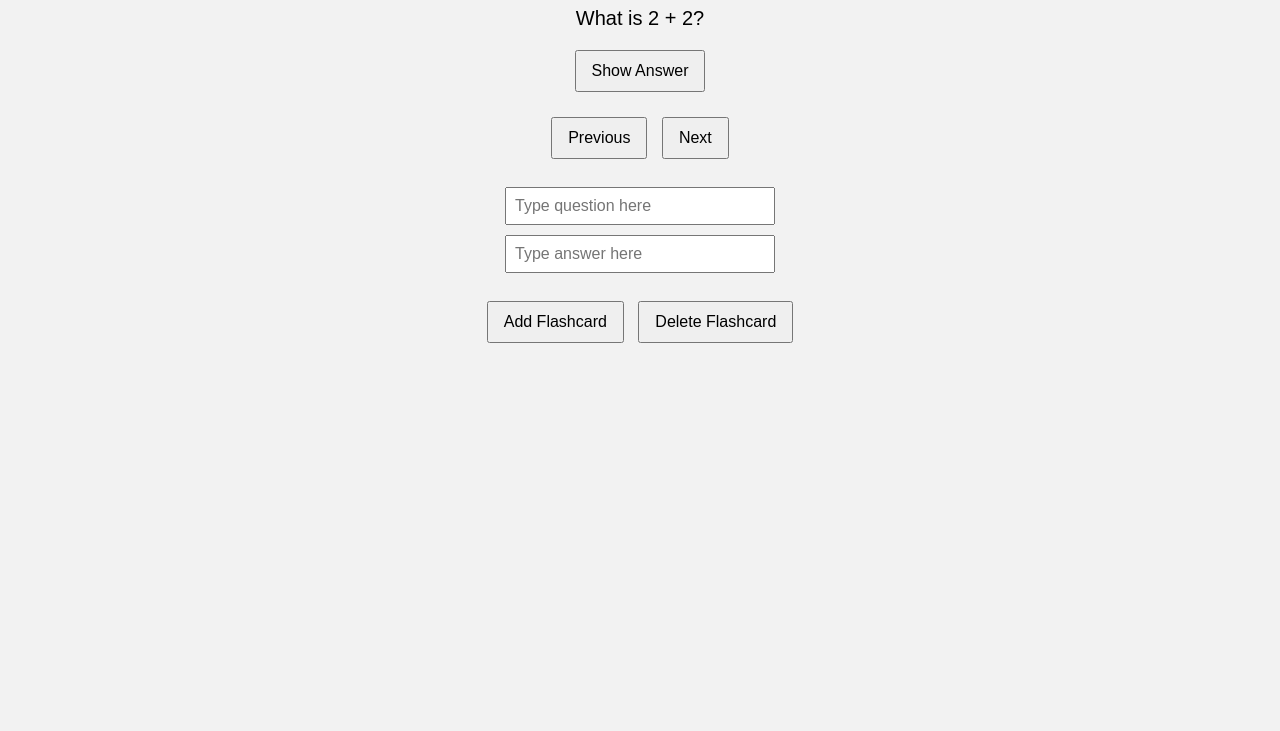
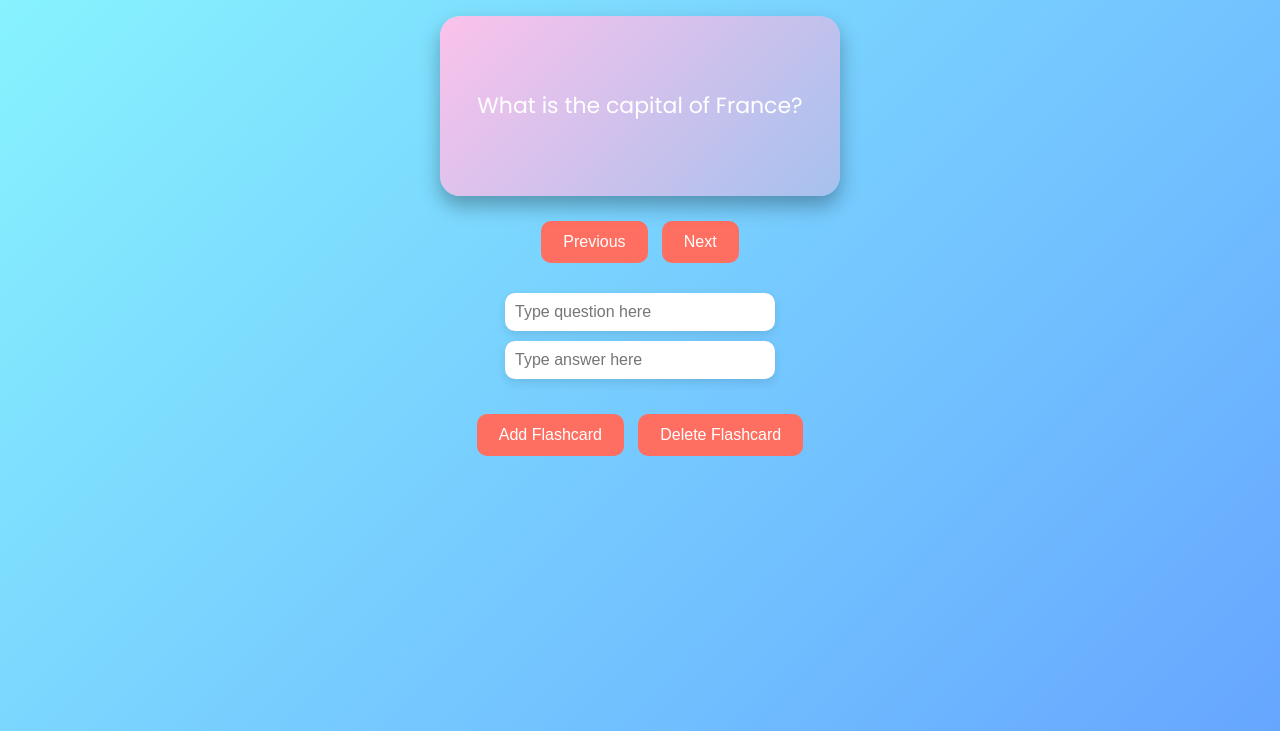
Before and after one commit to soniyamary2007-wq/CodeAlpha_FlashcardQuizApp, a plain HTML site: page index.html in a window 1280 px wide. Shown: the part 109-840 px from the top of the page. Before the commit the page ends 800 px from the top, so only its background shows below. Drawn offline with Linux system fonts and the light colour scheme.

Commit message:
Update index.html

```diff
--- a/index.html
+++ b/index.html
@@ -1,128 +1,213 @@
 <!DOCTYPE html>
 <html>
 <head>
-  <title>Flashcard Quiz App</title>
+  <title>Flashcard Quiz App - 7th Grade</title>
+  <style>
+    @import url('https://fonts.googleapis.com/css2?family=Poppins:wght@400;600&display=swap');
 
-  <style>
     body {
-      font-family: Arial;
+      font-family: 'Poppins', sans-serif;
+      margin: 0;
+      padding: 20px;
       text-align: center;
-      background-color: #f2f2f2;
-      padding: 40px;
+      background: linear-gradient(135deg, #89f7fe, #66a6ff);
+      min-height: 100vh;
     }
 
     h2 {
-      color: #333;
+      color: #fff;
+      font-size: 32px;
+      margin-bottom: 30px;
+      text-shadow: 2px 2px 6px rgba(0,0,0,0.3);
     }
 
-    p {
-      font-size: 20px;
-      margin: 15px;
+    #card-container {
+      perspective: 1000px;
+      margin: 0 auto 20px;
+      width: 90%;
+      max-width: 400px;
+    }
+
+    .flashcard {
+      background: linear-gradient(135deg, #fbc2eb, #a6c1ee);
+      color: #fff;
+      padding: 30px 20px;
+      border-radius: 20px;
+      box-shadow: 0 10px 20px rgba(0,0,0,0.3);
+      min-height: 120px;
+      font-size: 22px;
+      display: flex;
+      align-items: center;
+      justify-content: center;
+      cursor: pointer;
+      transform-style: preserve-3d;
+      transition: transform 0.6s;
+      position: relative;
+    }
+
+    .flashcard.flipped {
+      transform: rotateY(180deg);
+    }
+
+    .flashcard .front, .flashcard .back {
+      position: absolute;
+      width: 100%;
+      backface-visibility: hidden;
+    }
+
+    .flashcard .back {
+      transform: rotateY(180deg);
+      color: #333;
+      background: #fff;
+      font-weight: bold;
+      border-radius: 20px;
+    }
+
+    button {
+      background: #ff6f61;
+      color: #fff;
+      border: none;
+      padding: 12px 22px;
+      margin: 5px;
+      font-size: 16px;
+      border-radius: 10px;
+      cursor: pointer;
+      transition: transform 0.2s, background 0.3s;
+    }
+
+    button:hover {
+      transform: scale(1.05);
+      background: #ff3b2e;
     }
 
     input {
-      padding: 8px;
+      padding: 10px;
+      margin: 5px;
+      border-radius: 10px;
+      border: none;
       width: 250px;
-      margin: 5px;
       font-size: 16px;
+      box-shadow: 0 4px 10px rgba(0,0,0,0.1);
+      transition: transform 0.2s;
     }
 
-    button {
-      padding: 10px 15px;
-      margin: 5px;
-      font-size: 16px;
-      cursor: pointer;
+    input:focus {
+      transform: scale(1.02);
+      outline: none;
     }
+
+    #input-container {
+      margin-top: 20px;
+      margin-bottom: 20px;
+    }
+
+    @media (max-width: 450px) {
+      .flashcard {
+        font-size: 20px;
+        padding: 20px 15px;
+      }
+      input {
+        width: 80%;
+      }
+    }
+
   </style>
 </head>
-
 <body>
 
-  <h2>My Flashcard App</h2>
+  <h2>Flashcard Quiz App - 7th Grade</h2>
 
-  <p id="question"></p>
+  <div id="card-container">
+    <div class="flashcard" onclick="flipCard()">
+      <div class="front" id="question">Question</div>
+      <div class="back" id="answer">Answer</div>
+    </div>
+  </div>
 
-  <button onclick="showAnswer()">Show Answer</button>
-
-  <p id="answer"></p>
-
+  <!-- Navigation -->
   <button onclick="prevCard()">Previous</button>
   <button onclick="nextCard()">Next</button>
 
-  <br><br>
-
+  <!-- Input -->
+  <div id="input-container">
     <input id="newQuestion" placeholder="Type question here">
     <br>
     <input id="newAnswer" placeholder="Type answer here">
-
     <br><br>
-
     <button onclick="addCard()">Add Flashcard</button>
     <button onclick="deleteCard()">Delete Flashcard</button>
+  </div>
 
   <script>
+    // Preloaded 7th-grade questions
     let cards = [
-      { q: "What is 2 + 2?", a: "4" },
-      { q: "What color is the sky?", a: "Blue" },
-      { q: "How many days are there in a week?", a: "7" }
+      { q: "What is the capital of France?", a: "Paris" },
+      { q: "Who wrote 'Romeo and Juliet'?", a: "William Shakespeare" },
+      { q: "What is H2O commonly known as?", a: "Water" },
+      { q: "What is 12 × 8?", a: "96" },
+      { q: "Which planet is known as the Red Planet?", a: "Mars" },
+      { q: "What is the square root of 144?", a: "12" },
+      { q: "What gas do plants absorb from the air?", a: "Carbon dioxide" },
+      { q: "Who discovered gravity?", a: "Isaac Newton" },
+      { q: "What is the longest river in the world?", a: "Nile River" },
+      { q: "What is the process of water cycle called?", a: "Evaporation, Condensation, Precipitation" }
     ];
 
     let index = 0;
 
+    const flashcard = document.querySelector('.flashcard');
+    const questionEl = document.getElementById('question');
+    const answerEl = document.getElementById('answer');
+
     function showCard() {
       if (cards.length === 0) {
-        document.getElementById("question").innerText = "No flashcards available";
-        document.getElementById("answer").innerText = "";
+        questionEl.innerText = "No flashcards available";
+        answerEl.innerText = "";
         return;
       }
-      document.getElementById("question").innerText = cards[index].q;
-      document.getElementById("answer").innerText = "";
+      questionEl.innerText = cards[index].q;
+      answerEl.innerText = cards[index].a;
+      flashcard.classList.remove('flipped');
     }
 
-    function showAnswer() {
-      document.getElementById("answer").innerText =
-        "Answer: " + cards[index].a;
+    function flipCard() {
+      flashcard.classList.toggle('flipped');
     }
 
     function nextCard() {
-      if (index < cards.length - 1) {
-        index++;
+      if (index < cards.length - 1) index++;
       showCard();
-      }
     }
 
     function prevCard() {
-      if (index > 0) {
-        index--;
+      if (index > 0) index--;
       showCard();
-      }
     }
 
     function addCard() {
       let q = document.getElementById("newQuestion").value;
       let a = document.getElementById("newAnswer").value;
 
-      if (q === "" || a === "") {
-        alert("Please type question and answer");
+      if (!q || !a) {
+        alert("Please type both question and answer!");
         return;
       }
 
-      cards.push({ q: q, a: a });
+      cards.push({ q, a });
       index = cards.length - 1;
       showCard();
-
       document.getElementById("newQuestion").value = "";
       document.getElementById("newAnswer").value = "";
     }
 
     function deleteCard() {
       if (cards.length === 0) return;
-
       cards.splice(index, 1);
       if (index > 0) index--;
       showCard();
     }
 
+    // Initialize
     showCard();
   </script>
 
```
Lines whose indentation alone changed are shown as unchanged.
